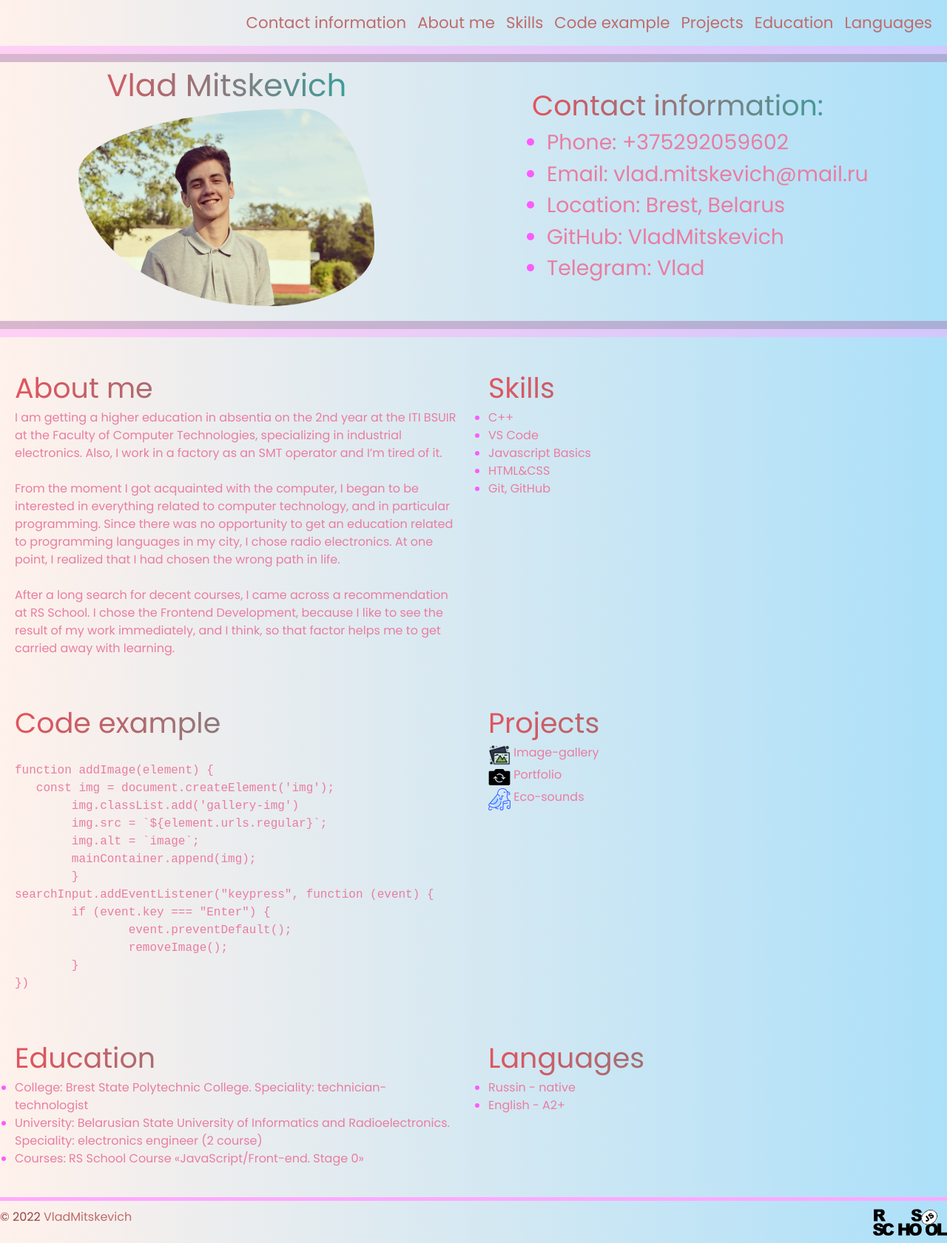
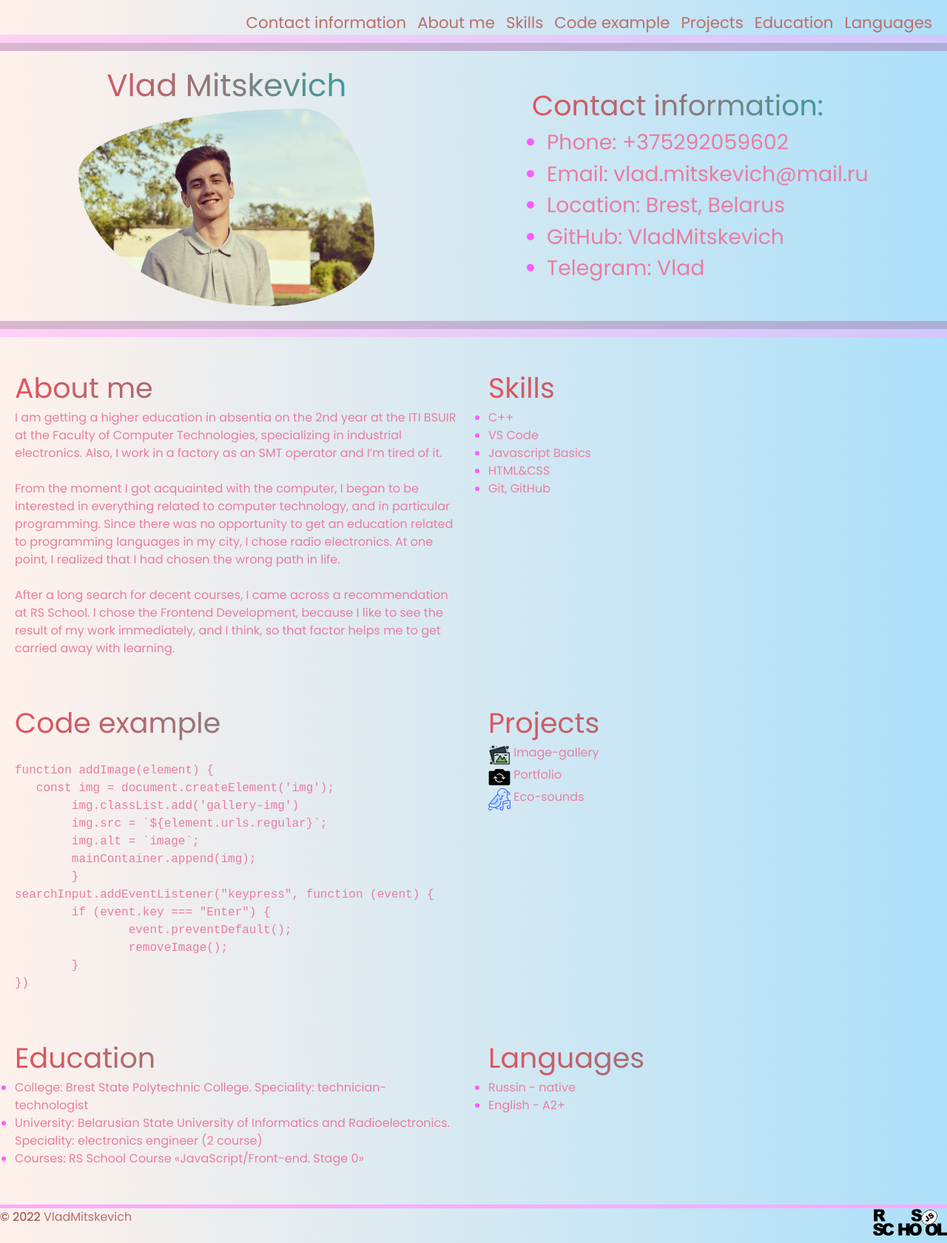
Before and after one commit to VladMitskevich/My-CV, a plain HTML site: page index.html in a window 1280 px wide. Shown: the whole page at 74% size. Drawn offline with Linux system fonts and the light colour scheme.

Commit message:
fix: footer and header borders

```diff
--- a/style.css
+++ b/style.css
@@ -92,7 +92,6 @@ body {
 }
 header {
 	padding: 15px 0;
-	border-bottom: 22px ridge rgba(255, 169, 255, 0.46);
 	font-size: calc(12px + 14 * ((100vw - 320px)) / 1440);
 }
 
@@ -112,6 +111,9 @@ header {
 .container {
 	max-width: 1440px;
 	margin: 0 auto;
+}
+.header-container {
+	border-bottom: 22px ridge rgba(255, 169, 255, 0.46);
 }
 
 .toggle {
@@ -254,10 +256,7 @@ header {
 	max-width: 1440px;
 	margin: 0 auto;
 }
-@media (max-width: 1440px) {
-	.main-container {
-	}
-}
+
 .section-profile {
 	display: flex;
 	justify-content: space-around;
@@ -365,7 +364,7 @@ h2 {
 .footer {
 	padding: 10px 0;
 	color: rgb(150, 67, 67);
-	border-top: 5px solid #ffa9ff;
+
 	margin-top: 20px;
 }
 @media (max-width: 1024px) {
@@ -376,6 +375,7 @@ h2 {
 .footer-container {
 	display: flex;
 	justify-content: space-between;
+	border-top: 5px solid #ffa9ff;
 }
 @media (max-width: 550px) {
 	.footer-container {
```
